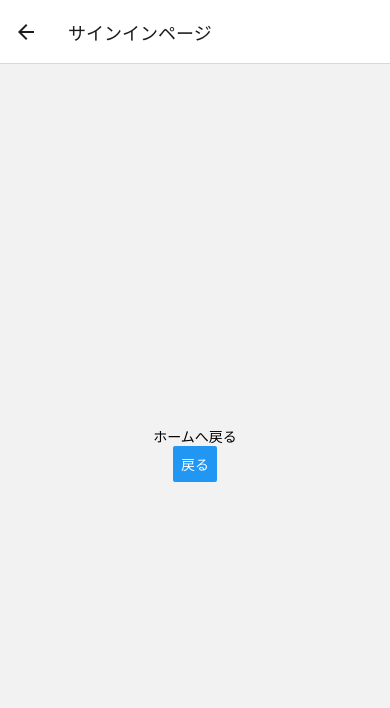
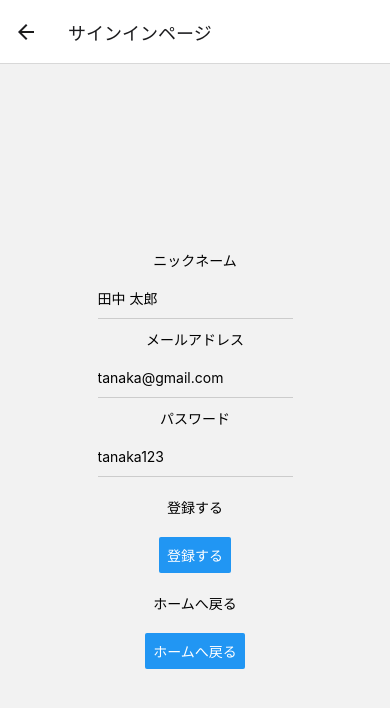
Before and after one commit to jungle379/expo-studyapp, a React Native app: screen / in a window 390 px wide. Both pictures are taken after a click on the button "サインインする". Shown: the top 708 px of the page. Built offline with nearby package versions, Linux system fonts and the light colour scheme.

Commit message:
🔥 create_InputForm

```diff
--- a/App.jsx
+++ b/App.jsx
@@ -1,5 +1,5 @@
 import * as React from "react";
-import { Button, View, Text } from "react-native";
+import { Button, View, Text, TextInput } from "react-native";
 import { NavigationContainer } from "@react-navigation/native";
 import { createNativeStackNavigator } from "@react-navigation/native-stack";
 
@@ -18,8 +18,46 @@ function HomeScreen({ navigation }) {
 function SignInScreen() {
   return (
     <View style={{ flex: 1, alignItems: "center", justifyContent: "center" }}>
-      <Text>ホームへ戻る</Text>
-      <Button title="戻る" onPress={() => navigation.navigate("HomeScreen")} />
+      <Text style={{ padding: 10 }}>ニックネーム</Text>
+      <TextInput
+        style={{
+          width: "50%",
+          height: "5%",
+          borderBottomWidth: 1,
+          borderBottomColor: "#ccc",
+        }}
+        placeholder="田中 太郎"
+      />
+      <Text style={{ padding: 10 }}>メールアドレス</Text>
+      <TextInput
+        style={{
+          width: "50%",
+          height: "5%",
+          borderBottomWidth: 1,
+          borderBottomColor: "#ccc",
+        }}
+        placeholder="tanaka@gmail.com"
+      />{" "}
+      <Text style={{ padding: 10 }}>パスワード</Text>
+      <TextInput
+        style={{
+          width: "50%",
+          height: "5%",
+          borderBottomWidth: 1,
+          borderBottomColor: "#ccc",
+        }}
+        placeholder="tanaka123"
+      />
+      <Text style={{ margin: 20 }}>登録する</Text>
+      <Button
+        title="登録する"
+        onPress={() => navigation.navigate("HomeScreen")}
+      />
+      <Text style={{ margin: 20 }}>ホームへ戻る</Text>
+      <Button
+        title="ホームへ戻る"
+        onPress={() => navigation.navigate("HomeScreen")}
+      />
     </View>
   );
 }
```
